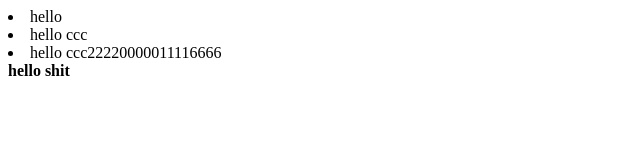
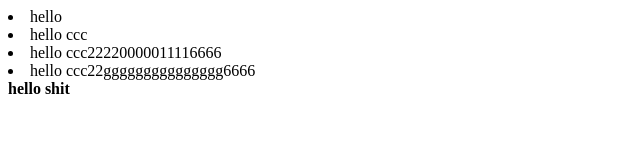
Before and after one commit to kehueicheng/workship, a plain HTML site: page index.html in a window 1280 px wide. Shown: the whole page, without its empty margins (0-640 px from the left). Drawn offline with Linux system fonts and the light colour scheme.

Commit message:
this is fourth

```diff
--- a/index.html
+++ b/index.html
@@ -5,5 +5,6 @@
 <li>hello</li>
 <li>hello ccc</li>
 <li>hello ccc22220000011116666</li>
+<li>hello ccc22ggggggggggggggg6666</li>
 <b> hello shit </b>
 </body>
```
